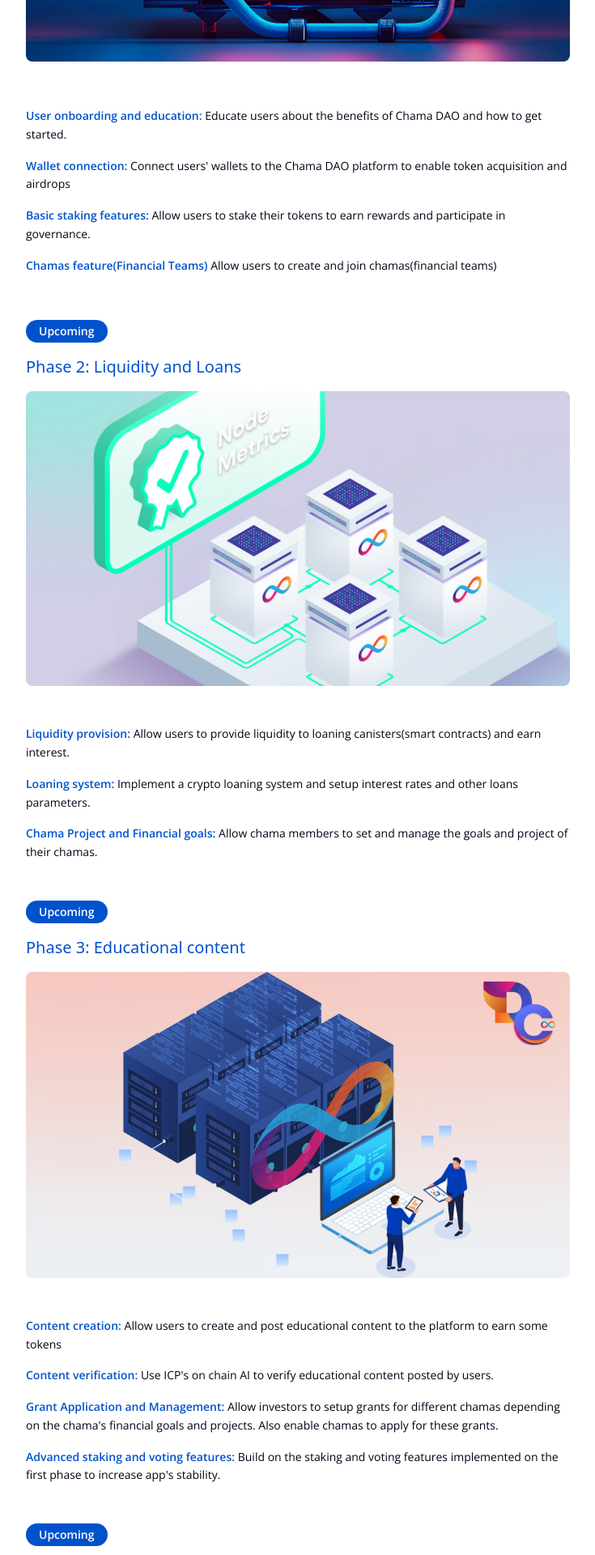
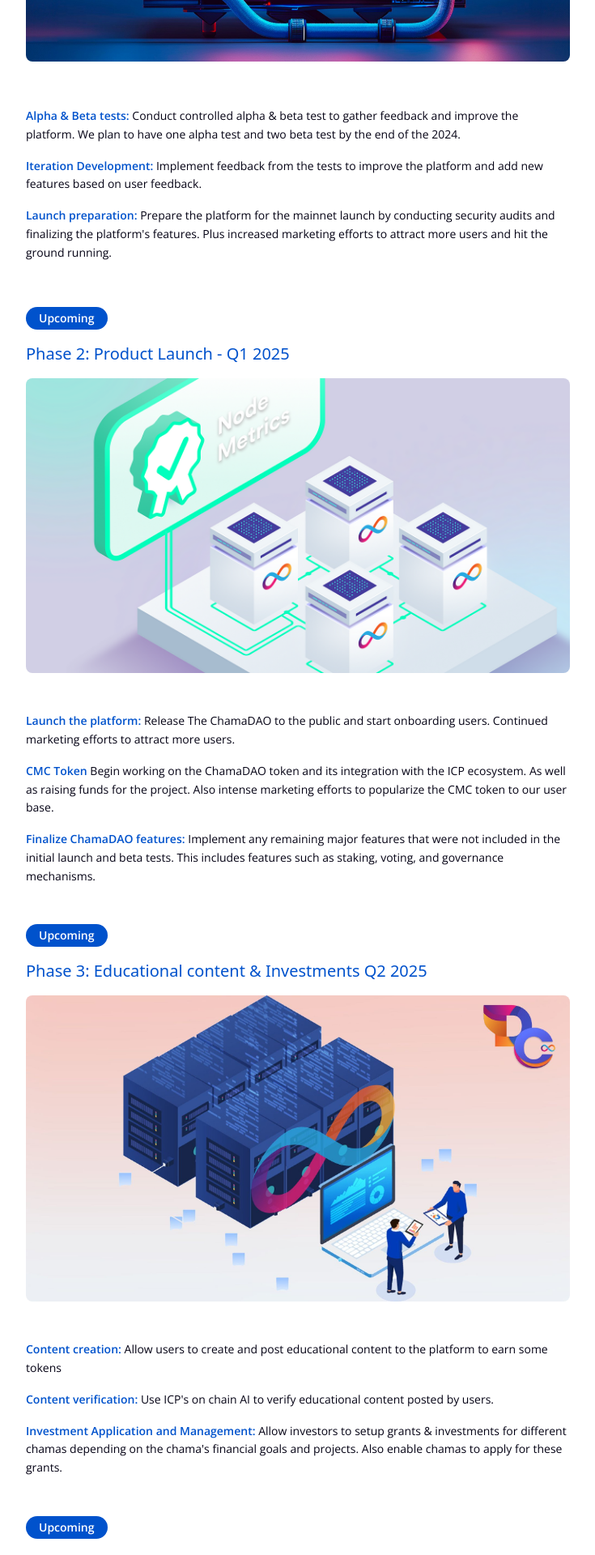
Before and after one commit to Chama-DAO/landing, a React (Vite) app in the folder src/chama-dao-home-frontend/: page /roadmap in a window 1280 px wide. Shown: the part 620-2540 px from the top of the page at 81% size, without its empty margins (272-1007 px from the left). Built offline with nearby package versions, Linux system fonts and the light colour scheme.

Commit message:
feat: update roadmap phases with detailed descriptions and timelines

```diff
--- a/src/chama-dao-home-frontend/src/pages/Roadmap.tsx
+++ b/src/chama-dao-home-frontend/src/pages/Roadmap.tsx
@@ -51,36 +51,32 @@
 
 const dummyContent = [
   {
-    title: "Phase 1: Genesis",
+    title: "Phase 1: Genesis - Q4 2021",
     description: (
       <>
         <ul className="font-rem text-text leading-relaxed font-body py-2">
           <li className="py-2">
             <span className="text-primary font-semibold py-2">
-              User onboarding and education:
+              Alpha & Beta tests:
             </span>{" "}
-            Educate users about the benefits of Chama DAO and how to get
-            started.
+            Conduct controlled alpha & beta test to gather feedback and improve
+            the platform. We plan to have one alpha test and two beta test by
+            the end of the 2024.
           </li>
           <li className="py-2">
             <span className="text-primary font-semibold py-2">
-              Wallet connection:{" "}
+              Iteration Development:{" "}
             </span>{" "}
-            Connect users' wallets to the Chama DAO platform to enable token
-            acquisition and airdrops
+            Implement feedback from the tests to improve the platform and add
+            new features based on user feedback.
           </li>
           <li className="py-2">
             <span className="text-primary font-semibold py-2">
-              Basic staking features:
+              Launch preparation:
             </span>{" "}
-            Allow users to stake their tokens to earn rewards and participate in
-            governance.
-          </li>
-          <li className="py-2">
-            <span className="text-primary font-semibold py-2">
-              Chamas feature(Financial Teams)
-            </span>{" "}
-            Allow users to create and join chamas(financial teams)
+            Prepare the platform for the mainnet launch by conducting security
+            audits and finalizing the platform's features. Plus increased
+            marketing efforts to attract more users and hit the ground running.
           </li>
         </ul>
       </>
@@ -89,28 +85,30 @@
     image: icpImage,
   },
   {
-    title: "Phase 2: Liquidity and Loans",
+    title: "Phase 2: Product Launch - Q1 2025",
     description: (
       <>
         <ul className="leading-relaxed text-text font-body">
           <li className="py-2">
             <span className="text-primary font-semibold">
-              Liquidity provision:
+              Launch the platform:
             </span>{" "}
-            Allow users to provide liquidity to loaning canisters(smart
-            contracts) and earn interest.
+            Release The ChamaDAO to the public and start onboarding users.
+            Continued marketing efforts to attract more users.
           </li>
           <li className="py-2">
-            <span className="text-primary font-semibold">Loaning system:</span>{" "}
-            Implement a crypto loaning system and setup interest rates and other
-            loans parameters.
+            <span className="text-primary font-semibold">CMC Token</span> Begin
+            working on the ChamaDAO token and its integration with the ICP
+            ecosystem. As well as raising funds for the project. Also intense
+            marketing efforts to popularize the CMC token to our user base.
           </li>
           <li className="py-2">
             <span className="text-primary font-semibold">
-              Chama Project and Financial goals:
+              Finalize ChamaDAO features:
             </span>{" "}
-            Allow chama members to set and manage the goals and project of their
-            chamas.
+            Implement any remaining major features that were not included in the
+            initial launch and beta tests. This includes features such as
+            staking, voting, and governance mechanisms.
           </li>
         </ul>
       </>
@@ -119,7 +117,7 @@
     image: prelaunch,
   },
   {
-    title: "Phase 3: Educational content",
+    title: "Phase 3: Educational content & Investments Q2 2025",
     description: (
       <>
         <ul className="font-rem leading-relaxed text-text font-body">
@@ -138,18 +136,11 @@
           </li>
           <li className="py-2">
             <span className="text-primary font-semibold">
-              Grant Application and Management:
+              Investment Application and Management:
             </span>{" "}
-            Allow investors to setup grants for different chamas depending on
-            the chama's financial goals and projects. Also enable chamas to
-            apply for these grants.
-          </li>
-          <li className="py-2">
-            <span className="text-primary font-semibold">
-              Advanced staking and voting features:
-            </span>{" "}
-            Build on the staking and voting features implemented on the first
-            phase to increase app's stability.
+            Allow investors to setup grants & investments for different chamas
+            depending on the chama's financial goals and projects. Also enable
+            chamas to apply for these grants.
           </li>
         </ul>
       </>
```
